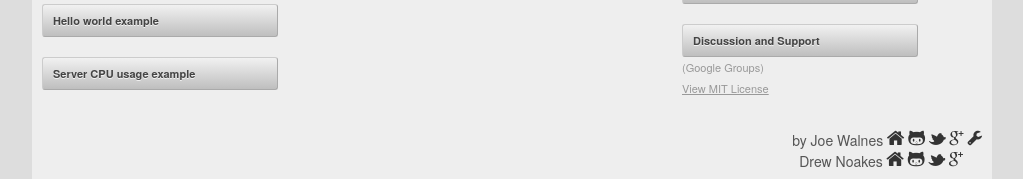
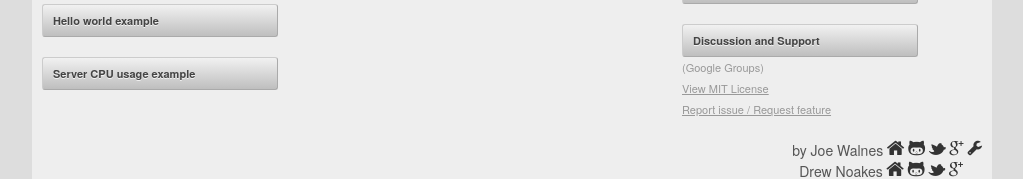
Before and after one commit to joewalnes/smoothie, a plain HTML site: page index.html in a window 1280 px wide. Shown: the part 215-394 px from the top of the page, without its empty margins (128-1151 px from the left). Drawn offline with nearby package versions, Linux system fonts and the light colour scheme.

Commit message:
Added link to issues/feature requests to home page

```diff
--- a/index.html
+++ b/index.html
@@ -48,7 +48,8 @@
         <a class="button wide remove-bottom" href="http://groups.google.com/group/smoothie-charts">Discussion and Support</a>
         <div class="post-button-note">
           (Google Groups)<br/>
-          <a href="LICENSE.txt">View MIT License</a>
+          <a href="LICENSE.txt">View MIT License</a><br/>
+          <a href="https://github.com/joewalnes/smoothie/issues">Report issue / Request feature</a>
         </div>
       </div>
 
```
